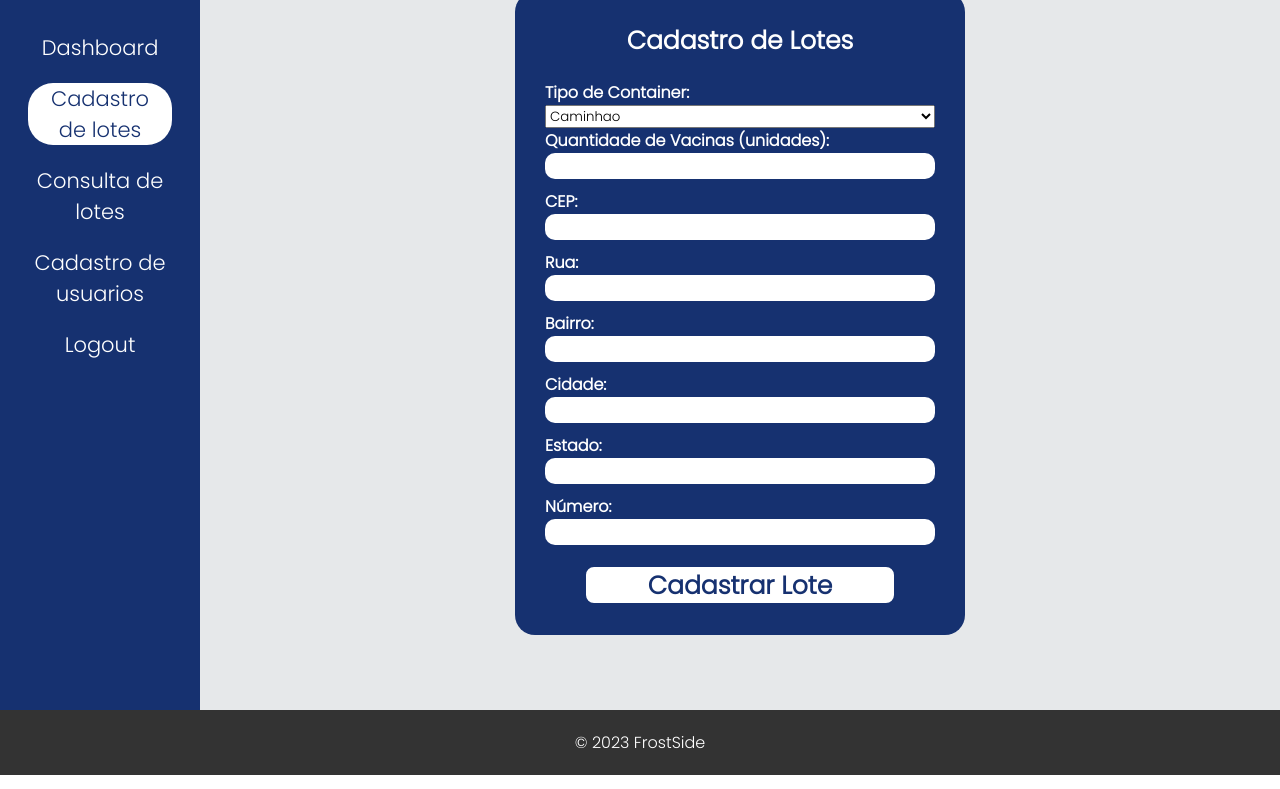
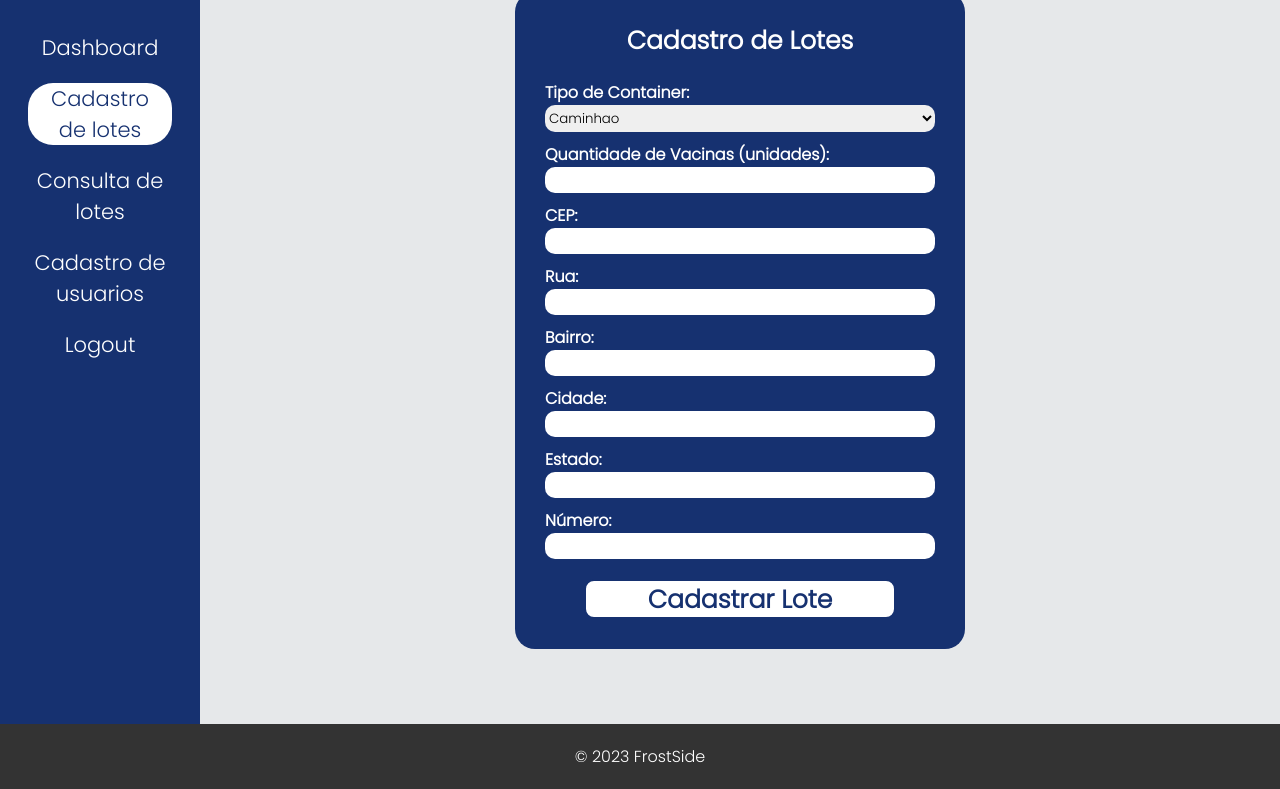
Before and after one commit to T3chSide/Projeto-API, a website: page public/cadastroDeLotes.html in a window 1280 px wide. Shown: the part 58-847 px from the top of the page. Drawn offline with nearby package versions, Linux system fonts and the light colour scheme.

Commit message:
Update cadastro de lote.css

```diff
--- a/public/css/cadastro de lote.css
+++ b/public/css/cadastro de lote.css
@@ -33,6 +33,13 @@ input{
     margin-bottom: 10px;
     border: none;
     border-radius: 10px;
+}
+
+select{
+    margin-bottom: 10px;
+    border: none;
+    border-radius: 10px;
+    height: 27px;
 }
 
 .titulo{
```
